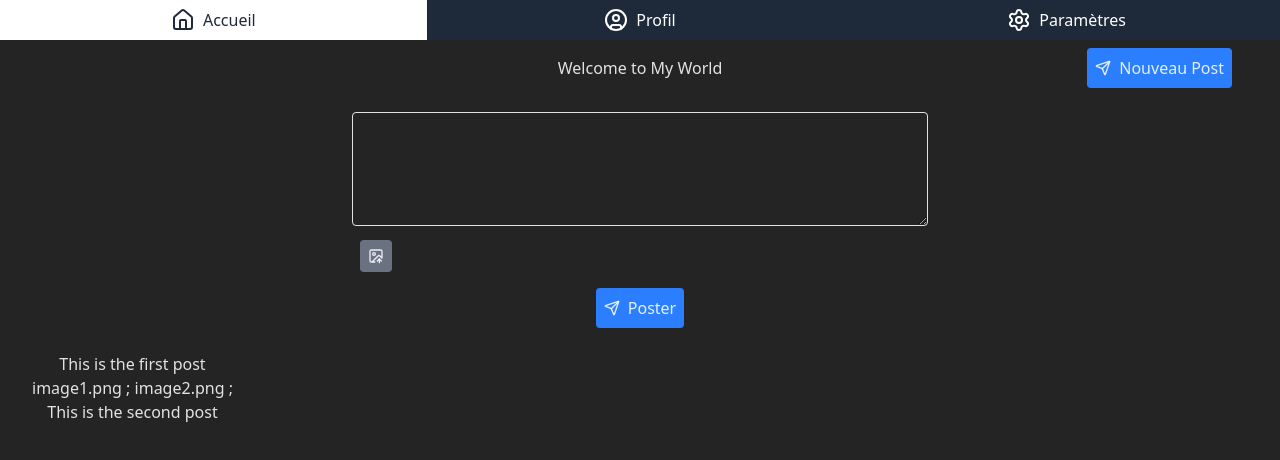
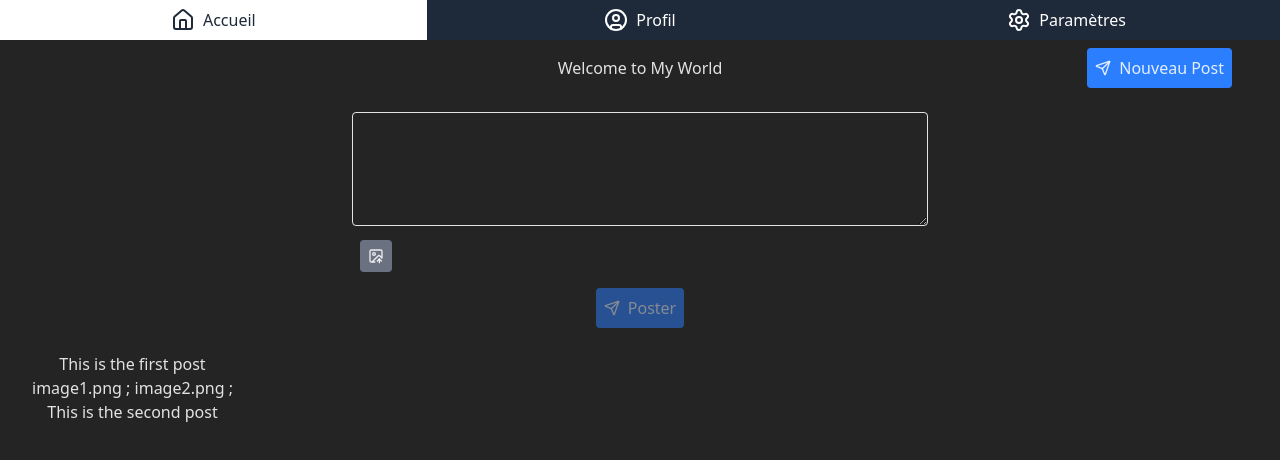
Before and after one commit to aurelien-blot/my-world, a React (Vite) app: page / in a window 1280 px wide. Both pictures are taken after a click on the button "Nouveau Post". Shown: the top 460 px of the page. Built offline with nearby package versions, Linux system fonts and the light colour scheme.

Commit message:
Preview sur files

```diff
--- a/src/components/buttons/CustomBtn.tsx
+++ b/src/components/buttons/CustomBtn.tsx
@@ -1,20 +1,26 @@
 import type {ReactNode} from "react";
 
-function CustomBtn({label, labelClass, icon, onClick, extraClass, tooltip, submit}:
+function CustomBtn({label, labelClass, icon, onClick, extraClass, tooltip, submit, disabled}:
                    {
                        icon?: ReactNode,
-                       label? : string,
+                       label?: string,
                        labelClass?: string,
-                       tooltip? : string,
+                       tooltip?: string,
                        onClick?: () => void,
                        extraClass?: string,
                        submit?: boolean,
                        buttonAdditionalClass?: string,
+                       disabled?: boolean,
+                       disabledClass?: string
 
                    }) {
+
+    const basicClass ="flex items-center md:space-x-2 justify-center hover:cursor-pointer "
+    const disabledClass = disabled ? " opacity-50 cursor-not-allowed " : ""
+
     return (
-        <button className={`flex items-center md:space-x-2 justify-center hover:cursor-pointer ${extraClass}`}
-                onClick={onClick}
+        <button className={` ${basicClass} ${extraClass}  ${disabledClass}`}
+                onClick={onClick} disabled={disabled??false}
                 title={tooltip || label || ""}
                 type={submit ? "submit" : "button"}>
             {icon && <span>{icon}</span>}
--- a/src/components/buttons/MinorBtn.tsx
+++ b/src/components/buttons/MinorBtn.tsx
@@ -1,13 +1,14 @@
 import type {ReactNode} from "react";
 import CustomBtn from "./CustomBtn.tsx";
 
-function MinorBtn({label, icon, onClick, extraClass, tooltip, submit}: {
+function MinorBtn({label, icon, onClick, extraClass, tooltip, submit, disabled}: {
     label?: string,
     icon?: ReactNode,
     onClick: () => void,
     extraClass?: string,
     tooltip?: string,
-    submit?: boolean
+    submit?: boolean,
+    disabled?: boolean
 }) {
     return (
         <CustomBtn label={label}
@@ -16,6 +17,7 @@ function MinorBtn({label, icon, onClick, extraClass, tooltip, submit}: {
                    onClick={onClick}
                    extraClass={`bg-gray-500 rounded p-2 m-2 ${extraClass}`}
                    tooltip={tooltip} submit={submit}
+                   disabled={disabled}
         />
     )
 }
--- a/src/components/buttons/PrimaryBtn.tsx
+++ b/src/components/buttons/PrimaryBtn.tsx
@@ -1,14 +1,15 @@
 import type {ReactNode} from "react";
 import CustomBtn from "./CustomBtn.tsx";
 
-function PrimaryBtn({label, icon, onClick, extraClass, tooltip, submit}:
+function PrimaryBtn({label, icon, onClick, extraClass, tooltip, submit, disabled}:
                     {
                         label?: string,
                         icon?: ReactNode,
                         onClick?: () => void,
                         extraClass?: string,
                         tooltip?: string,
-                        submit?: boolean
+                        submit?: boolean,
+                        disabled?: boolean
                     }) {
     return (
         <CustomBtn label={label}
@@ -17,6 +18,8 @@ function PrimaryBtn({label, icon, onClick, extraClass, tooltip, submit}:
                    onClick={onClick}
                    extraClass={`bg-blue-500 rounded p-2 m-2 ${extraClass}`}
                    tooltip={tooltip} submit={submit}
+                   disabled={disabled}
+
         />
     )
 }
--- a/src/components/views/home/Home.tsx
+++ b/src/components/views/home/Home.tsx
@@ -20,7 +20,7 @@ function Home() {
     const newEmptyPost = {content: "", images: [] as string[]};
     const [postList, setPostList] = useState(postContentList);
 
-    const [newPost, setNewPost] = useState(newEmptyPost);
+    const [newPost, setNewPost] = useState<Post>(newEmptyPost);
 
     const postBtnClick = () => {
         const tempPostList = [...postList];
--- a/src/components/views/home/header/NewPost/NewPostForm.tsx
+++ b/src/components/views/home/header/NewPost/NewPostForm.tsx
@@ -3,7 +3,7 @@ import {Send} from "lucide-react"
 import {ImageUp} from "lucide-react"
 import PrimaryBtn from "../../../../buttons/PrimaryBtn.tsx";
 import MinorBtn from "../../../../buttons/MinorBtn.tsx";
-import {type ChangeEvent, type FormEvent, useRef} from "react";
+import {type ChangeEvent, type FormEvent, useRef, useState} from "react";
 import type {Post} from "../../../../../models/Post/model.ts";
 
 function NewPostForm({onSubmit, newPost, handleNewPostContentChange, handleNewPostImagesChange}: {
@@ -13,12 +13,21 @@ function NewPostForm({onSubmit, newPost, handleNewPostContentChange, handleNewPo
     handleNewPostImagesChange: (value: string[]) => void
 }) {
 
+    const [previews, setPreviews] = useState([] as string[]);
     const fileInputRef = useRef<HTMLInputElement | null>(null)
 
     const handleFileChange = (event: ChangeEvent<HTMLInputElement>) => {
+        //TODO RETIRER
+
         if (event.target.files) {
-            const fileNameList = Array.from(event.target.files).map(file => file.name);
+            const fileNameList = [];
+            const filePreviewList = [];
+            for (const file of event.target.files) {
+                fileNameList.push(file.name);
+                filePreviewList.push(URL.createObjectURL(file));
+            }
             handleNewPostImagesChange(fileNameList);
+            setPreviews(filePreviewList);
         } else {
             handleNewPostImagesChange([]);
         }
@@ -27,6 +36,8 @@ function NewPostForm({onSubmit, newPost, handleNewPostContentChange, handleNewPo
         fileInputRef.current?.click()
     };
 
+    const postDisabled = newPost.content.length === 0 && newPost.images.length === 0;
+
     return (
         <>
             <div className="max-w-xl mx-auto">
@@ -34,16 +45,23 @@ function NewPostForm({onSubmit, newPost, handleNewPostContentChange, handleNewPo
                     <TextAreaInput name="newPostContentInput" value={newPost.content}
                                    onChange={handleNewPostContentChange}/>
                     <div>
-                      <input type="file" id="fileInput"
-                             ref={fileInputRef}
-                             multiple={true}
-                             onChange={handleFileChange}
-                             accept="image/*" className="hidden"/>
+                        {previews.length > 0 && previews.map((img, index) => (
+                            <img key={index} src={img} alt={"image_"+index}
+                                width={150}  className=""/>
+                            ))
+                        }
+                    </div>
+                    <div>
+                        <input type="file" id="fileInput"
+                               ref={fileInputRef}
+                               multiple={true}
+                               onChange={handleFileChange}
+                               accept="image/*" className="hidden"/>
                         <MinorBtn onClick={addPicture} icon={<ImageUp className="h-4 w-4"/>}
                                   tooltip="Ajouter une photo"/>
                     </div>
                     <div className="flex justify-center">
-                        <PrimaryBtn label="Poster" icon={<Send className="h-4 w-4"/>}
+                        <PrimaryBtn label="Poster" icon={<Send className="h-4 w-4"/>} disabled={postDisabled}
                                     submit={true}/>
                     </div>
                 </form>
```
